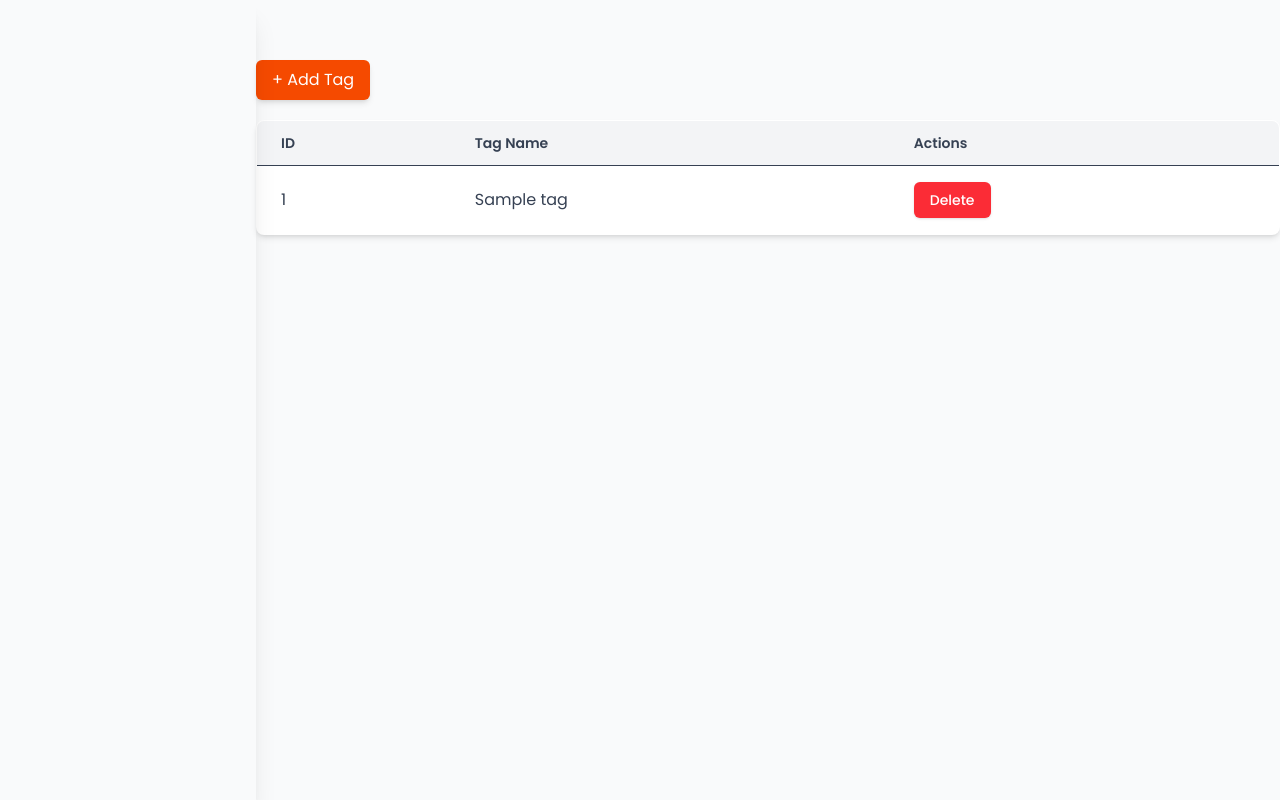
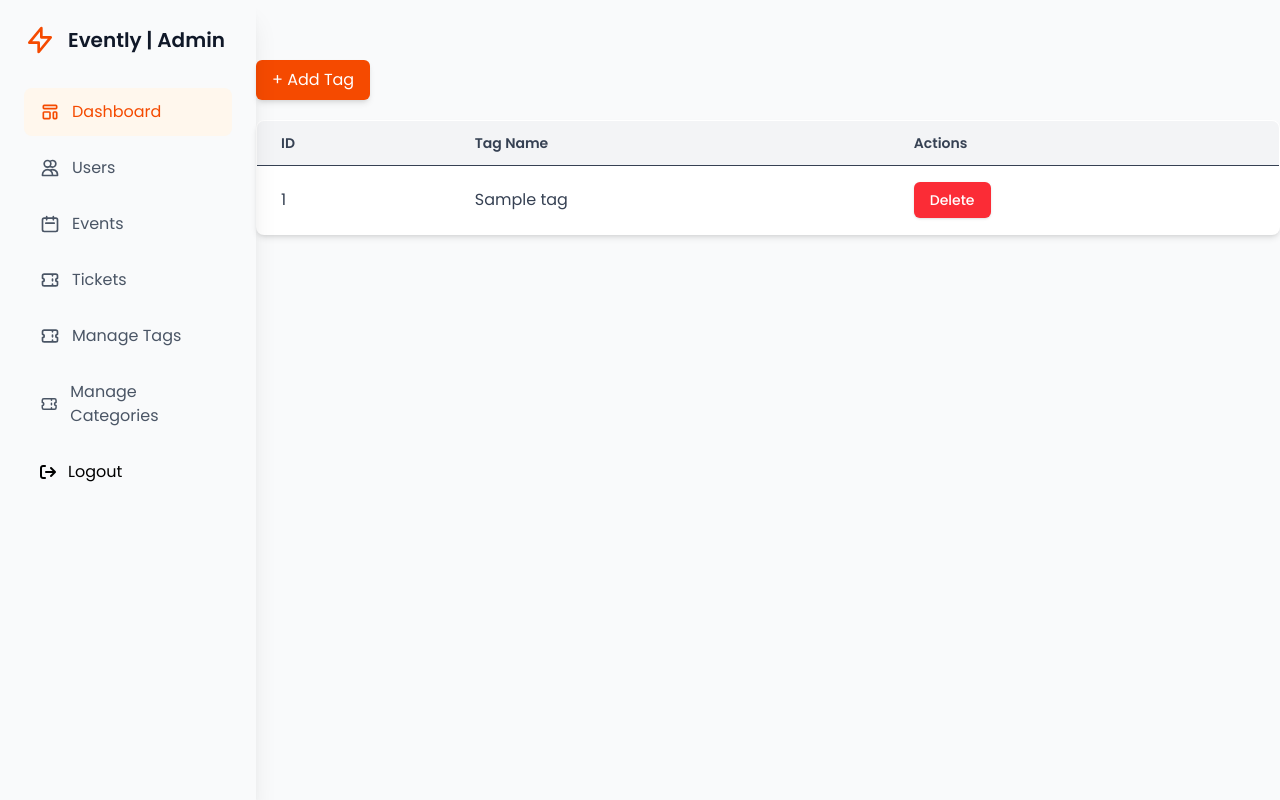
Before and after one commit to Skayologie/Eventbrite, a PHP site: the page made by app/views/back/tag.twig in a window 1280 px wide. Run offline with PHP 8.4, Linux system fonts and the light colour scheme; the template is opened without the code that fills it: most values are stand-ins (such as "Sample title", 1, 10 or a date in 2020); some libraries are stand-ins or nearby versions.

Commit message:
hotfix : fix the role problem on the admin dashboard

```diff
--- a/app/views/back/categorie.twig
+++ b/app/views/back/categorie.twig
@@ -5,7 +5,7 @@
 
 {% block content %}
 <div class="flex">
-    {% include 'layouts/aside.twig' with {active:"dashboard"}  %}
+    {% include 'layouts/aside.twig' with {active:"dashboard","role":3}  %}
     <div class="my-10 w-[80%] mx-auto">
         <button id="openModal"
                 class="px-4 py-2 my-5 bg-orange-600 text-white rounded-md shadow-md hover:bg-orange-700 transition">
--- a/app/views/back/dashboard.twig
+++ b/app/views/back/dashboard.twig
@@ -4,7 +4,7 @@
 {% endblock  %}
 {% block content %}
     <div class="flex">
-        {% include 'layouts/aside.twig' with {active:"dashboard"}  %}
+        {% include 'layouts/aside.twig' with {active:"dashboard","role":role}  %}
         <div class="my-10 w-[80%] mx-auto">
             <!-- Header -->
             {% include 'layouts/adminheader.twig'   %}
--- a/app/views/back/tag.twig
+++ b/app/views/back/tag.twig
@@ -5,7 +5,7 @@
 
 {% block content %}
 <div class="flex">
-    {% include 'layouts/aside.twig' with {active:"dashboard"}  %}
+    {% include 'layouts/aside.twig' with {active:"dashboard","role":3}  %}
 
     <div class="my-10 w-[80%] mx-auto">
         <button id="openModal"
--- a/app/views/back/users.twig
+++ b/app/views/back/users.twig
@@ -4,7 +4,7 @@
 {% endblock  %}
 {% block content %}
     <div class="flex">
-        {% include 'layouts/aside.twig' with {"active":"users" }  %}
+        {% include 'layouts/aside.twig' with {"active":"users","role":3 }  %}
         <div class="my-10 w-[80%] mx-auto">
             <!-- Header -->
             <header class="flex justify-between items-center mb-8">
```
